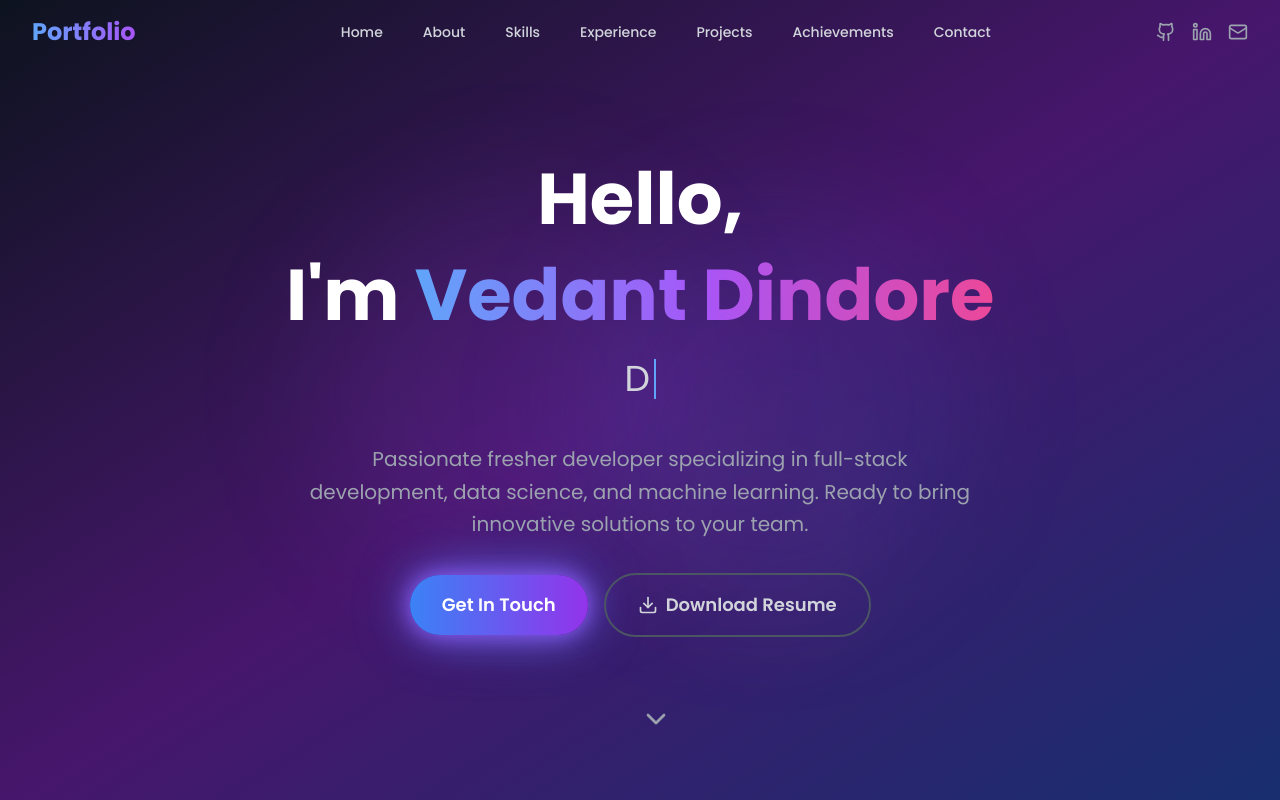
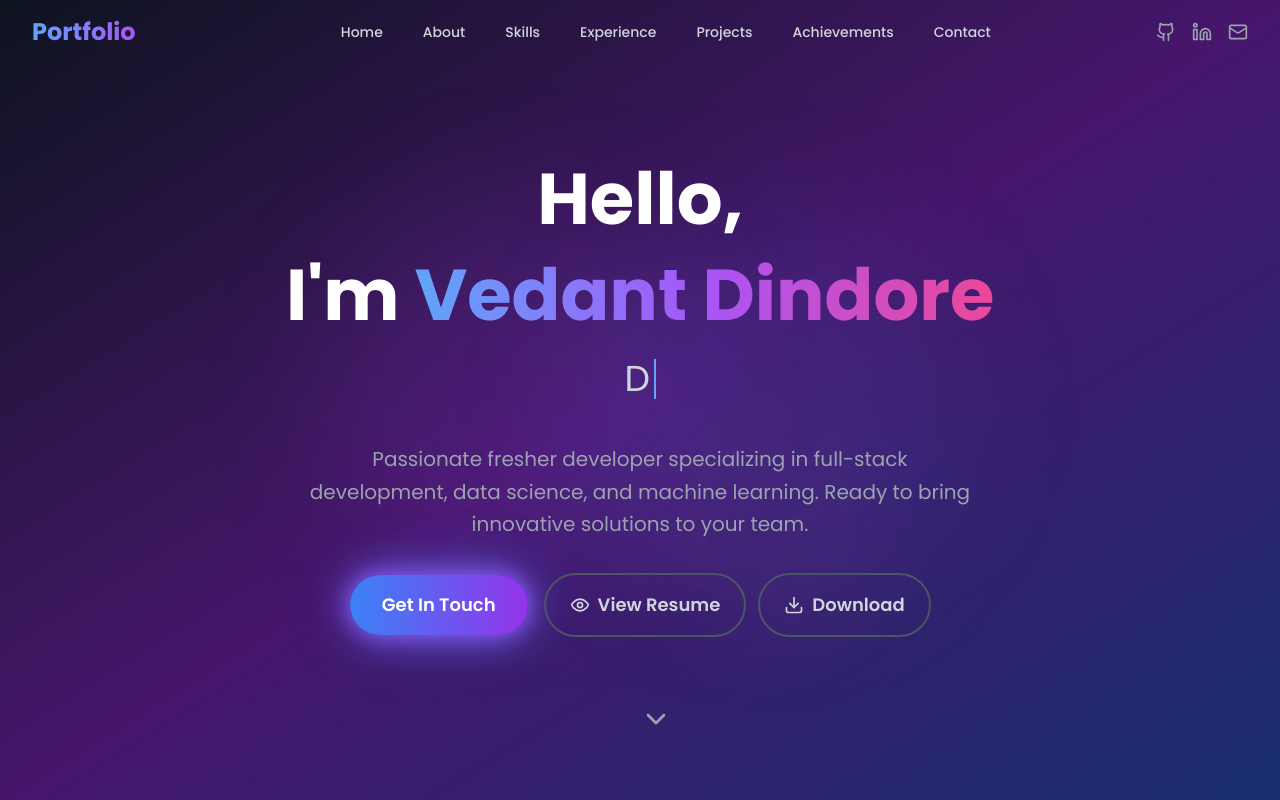
Before and after one commit to ryuzaki-ved/portfolio_website, a React (Vite) app: page / in a window 1280 px wide. Shown: the top 800 px of the page. Built offline with nearby package versions, Linux system fonts and the light colour scheme.

Commit message:
Resume Updation

```diff
--- a/src/components/Hero.tsx
+++ b/src/components/Hero.tsx
@@ -1,5 +1,5 @@
 import React, { useState, useEffect } from 'react';
-import { ChevronDown, Download } from 'lucide-react';
+import { ChevronDown, Download, Eye } from 'lucide-react';
 
 const Hero = () => {
   const [animationState, setAnimationState] = useState('hello');
@@ -115,14 +115,25 @@ const Hero = () => {
             >
               Get In Touch
             </a>
+            <div className="flex flex-col sm:flex-row gap-3">
+              <a
+                href="/resume.pdf"
+                target="_blank"
+                rel="noopener noreferrer"
+                className="border-2 border-gray-600 hover:border-blue-400 text-gray-300 hover:text-white px-6 py-4 rounded-full font-semibold text-lg btn-hover flex items-center gap-2 hover:bg-blue-500/10 transition-all duration-300"
+              >
+                <Eye size={20} />
+                View Resume
+              </a>
               <a
                 href="/resume.pdf"
                 download="Vedant_Dindore_Resume.pdf"
-              className="border-2 border-gray-600 hover:border-white text-gray-300 hover:text-white px-8 py-4 rounded-full font-semibold text-lg btn-hover flex items-center gap-2 hover:bg-white/5"
+                className="border-2 border-gray-600 hover:border-purple-400 text-gray-300 hover:text-white px-6 py-4 rounded-full font-semibold text-lg btn-hover flex items-center gap-2 hover:bg-purple-500/10 transition-all duration-300"
               >
                 <Download size={20} />
-              Download Resume
+                Download
               </a>
+            </div>
           </div>
         </div>
       </div>
```
Also changed, not shown: 1 other file (tests, documents, lock files or other folders). Lines whose indentation alone changed are shown as unchanged.
